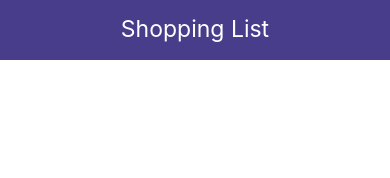
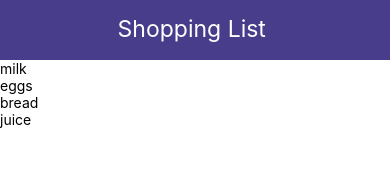
Before and after one commit to wallemang98/ShoppingList, a React Native app: screen / in a window 390 px wide. Shown: the top 178 px of the page. Built offline with nearby package versions, Linux system fonts and the light colour scheme.

Commit message:
Displaying items through components

```diff
--- a/App.js
+++ b/App.js
@@ -1,14 +1,30 @@
-import React from 'react';
+import React, { useState } from 'react';
 import Header from './components/Header';
+import ListItem from './components/ListItem';
 
 //React native components
-import { View, Text, StyleSheet } from 'react-native';
+import { View, Text, StyleSheet, FlatList } from 'react-native';
+
+import { v4 as uuidv4 } from 'uuid';
 
 const App = () => {
+
+    const [items, setItems] = useState([
+        { id: uuidv4(), text: 'milk' },
+        { id: uuidv4(), text: 'eggs' },
+        { id: uuidv4(), text: 'bread' },
+        { id: uuidv4(), text: 'juice' },
+    ]);
+
     return (
         //Most fundamental component for building UI, styled using Flexbox
         <View style={ styles.container }>
             <Header />
+
+            <FlatList
+                data={items}
+                renderItem={({ item }) => <ListItem item={item} />}
+            />
         </View>
     );
 };
--- a/components/Header.js
+++ b/components/Header.js
@@ -3,14 +3,18 @@ import React from 'react';
 //React native components
 import { View, Text, StyleSheet } from 'react-native';
 
-const Header = () => {
+const Header = (props) => {
     return (
         //Most fundamental component for building UI, styled using Flexbox
         <View style={styles.header}>
-            <Text style={styles.text}>Shopping List</Text>
+            <Text style={styles.text}>{props.title} </Text>
         </View>
     );
 };
+
+Header.defaultProps = {
+    title: 'Shopping List',
+}
 
 const styles = StyleSheet.create({
     header: {
--- /dev/null
+++ b/components/ListItem.js
@@ -0,0 +1,21 @@
+import React from 'react';
+
+//React native components
+import { View, Text, StyleSheet, TouchableOpacity  } from 'react-native';
+
+const ListItem = ({item}) => {
+    return (
+        <TouchableOpacity style={styles.listItem}>
+            <View style={styles.ListItemView}>
+                <Text style={styles.listItemText}>{item.text}</Text>
+            </View>
+        </TouchableOpacity>
+    );
+};
+
+const styles = StyleSheet.create({
+
+});
+
+//exporting App
+export default ListItem;
```
